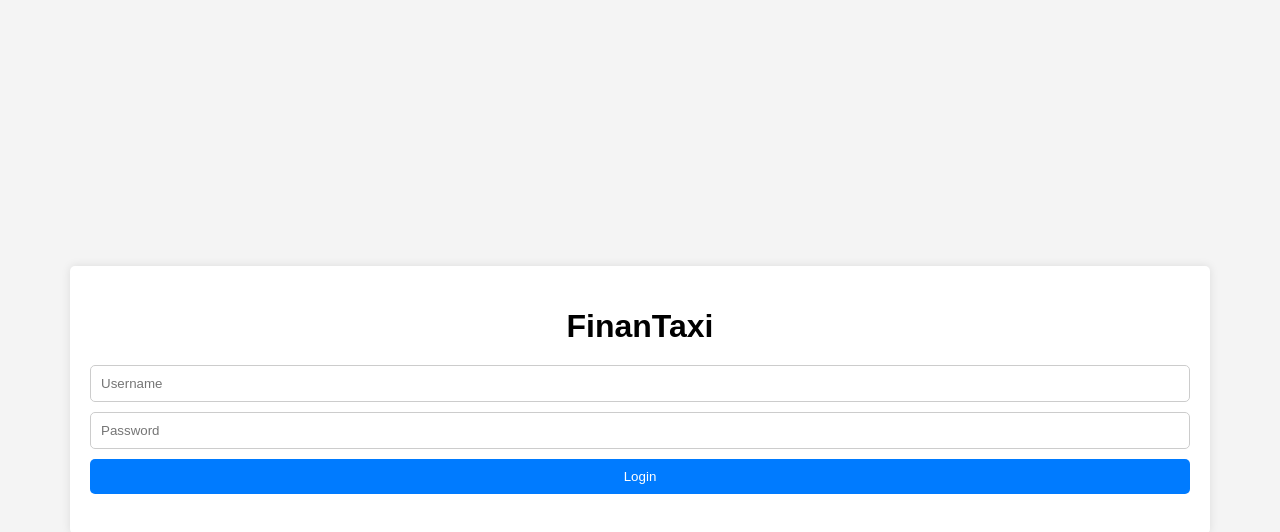
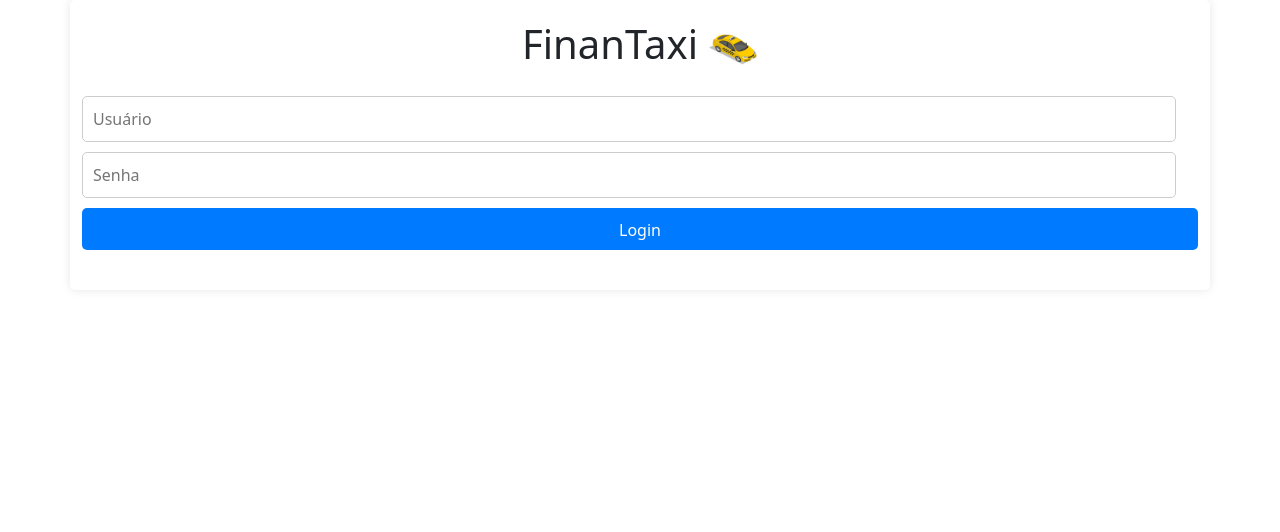
Before and after one commit to juliapavanello/FinanTaxi, a website: page public/index.html in a window 1280 px wide. Drawn offline with nearby package versions, Linux system fonts and the light colour scheme.

Commit message:
lastCommit

```diff
--- a/banco.js
+++ b/banco.js
@@ -1,5 +1,5 @@
 const { Sequelize } = require('sequelize');
-require('dotenv').config(); // Carrega as variáveis de ambiente do .env
+require('dotenv').config(); // carrega as variáveis que estao no .env
 
 if (!process.env.DATABASE_URL) {
     throw new Error("A variável de ambiente DATABASE_URL não está definida.");
--- a/package.json
+++ b/package.json
@@ -16,6 +16,7 @@
     "bcrypt": "^5.1.1",
     "body-parser": "^1.20.2",
     "dotenv": "^16.4.5",
+    "ejs": "^3.1.10",
     "express": "^4.19.2",
     "jsonwebtoken": "^9.0.2",
     "mysql": "^2.18.1",
@@ -25,7 +26,8 @@
     "pg": "^8.12.0",
     "pg-hstore": "^2.3.3",
     "sequelize": "^6.37.3"
-  }, "engines": {
+  },
+  "engines": {
     "node": "14.x"
   }
 }
--- a/public/app.js
+++ b/public/app.js
@@ -1,12 +1,12 @@
 
-const API_BASE_URL ='https://finantaxi-backend.onrender.com'  // Fallback para desenvolvimento
+const API_BASE_URL ='https://finantaxi-backend.onrender.com'  // url do sistema
 
 const loginForm = document.getElementById('login-form');
 const saldoContainer = document.getElementById('saldo-container');
 const saldoForm = document.getElementById('saldo-form');
 let authToken = null;
 
-// Função de login
+// função de login
 async function login() {
     const username = document.getElementById('username').value;
     const password = document.getElementById('password').value;
@@ -26,7 +26,7 @@ async function login() {
         saldoContainer.style.display = 'block';
         loadSaldos();
     } else {
-        alert('Credenciais inválidas');
+        alert('Informações inválidas');
     }
 }
 
@@ -65,7 +65,7 @@ async function loadSaldos() {
     }
 }
 
-// Adicionar saldo
+// função para adicionar saldo
 saldoForm.addEventListener('submit', async (e) => {
     e.preventDefault();
     const inicio = document.getElementById('inicio').value;
@@ -93,9 +93,17 @@ saldoForm.addEventListener('submit', async (e) => {
         console.error('Erro ao adicionar saldo:', errorMessage);
         alert('Erro ao adicionar saldo: ' + errorMessage);
     }
+
+    document.getElementById("inicio").value="";
+    document.getElementById("fim").value="";
+    document.getElementById("horasTrabalhadas").value="";
+    document.getElementById("ganho").value="";
+    document.getElementById("gasto").value="";
+    document.getElementById("kmInicial").value="";
+    document.getElementById("KmFinal").value="";
 });
 
-// Deletar saldo
+// função para deletar saldo
 async function deleteSaldo(id) {
     const response = await fetch(`${API_BASE_URL}/saldos/${id}`, {
         method: 'DELETE',
@@ -118,57 +126,3 @@ loginForm.addEventListener('submit', async (e) => {
     e.preventDefault();
     await login();
 });
-
-
-// // Adicionar saldo
-// saldoForm.addEventListener('submit', async (e) => {
-//     e.preventDefault();
-//     const inicio = document.getElementById('inicio').value;
-//     const fim = document.getElementById('fim').value;
-//     const horasTrabalhadas = document.getElementById('horasTrabalhadas').value;
-//     const ganho = document.getElementById('ganho').value;
-//     const gasto = document.getElementById('gasto').value;
-//     const kmInicial = document.getElementById('kmInicial').value;
-//     const kmFinal = document.getElementById('kmFinal').value;
-
-//     // Calcular kmRodados
-//     const kmRodados = parseFloat(kmFinal) - parseFloat(kmInicial);
-
-//     // Calcular saldo
-//     const saldo = parseFloat(ganho) - parseFloat(gasto);
-
-//     // Calcular saldoPorKmRodado (evitar divisão por zero)
-//     const saldoPorKmRodado = kmRodados > 0 ? saldo / kmRodados : null;
-
-//     // Calcular saldoPorHoraTrabalhada (evitar divisão por zero)
-//     const saldoPorHoraTrabalhada = horasTrabalhadas > 0 ? saldo / horasTrabalhadas : null;
-
-//     const response = await fetch(`${API_BASE_URL}/saldos/`, {
-//         method: 'POST',
-//         headers: {
-//             'Content-Type': 'application/json',
-//             'Authorization': `Bearer ${authToken}`
-//         },
-//         body: JSON.stringify({
-//             inicio,
-//             fim,
-//             horasTrabalhadas,
-//             ganho,
-//             gasto,
-//             kmInicial,
-//             kmFinal,
-//             kmRodados,
-//             saldoPorKmRodado,
-//             saldoPorHoraTrabalhada
-//         })
-//     });
-
-//     if (response.ok) {
-//         const newSaldo = await response.json();
-//         loadSaldos();
-//     } else {
-//         const errorMessage = await response.text();
-//         console.error('Erro ao adicionar saldo:', errorMessage);
-//         alert('Erro ao adicionar saldo: ' + errorMessage);
-//     }
-// });
--- a/public/index.html
+++ b/public/index.html
@@ -5,31 +5,34 @@
     <meta name="viewport" content="width=device-width, initial-scale=1.0">
     <title>FinanTaxi</title>
     <link rel="stylesheet" href="style.css">
+    <link href="https://cdn.jsdelivr.net/npm/bootstrap@5.3.3/dist/css/bootstrap.min.css" rel="stylesheet" integrity="sha384-QWTKZyjpPEjISv5WaRU9OFeRpok6YctnYmDr5pNlyT2bRjXh0JMhjY6hW+ALEwIH" crossorigin="anonymous">
 </head>
 <body>
     <div class="container">
-        <h1>FinanTaxi</h1>
-
+        <div class="oi">
+        <div class="title-container">
+            <h1>FinanTaxi</h1>
+            <img src="img/carro.png" alt="Carro" class="car-image">
+        </div>
         <form id="login-form">
-            <input type="text" id="username" placeholder="Username" required>
-            <input type="password" id="password" placeholder="Password" required>
-            <button type="submit">Login</button>
+            <input type="text" id="username" placeholder="Usuário" required>
+            <input type="password" id="password" placeholder="Senha" required>
+            <button type="submit" id="login">Login</button>
         </form>
-
+</div>
         <div id="saldo-container" style="display:none;">
             <form id="saldo-form">
                 <input type="text" id="inicio" placeholder="Início" required>
-                <!-- required é para quando o usuario precisa infromar um valor -->
                 <input type="text" id="fim" placeholder="Fim" required>
                 <input type="number" id="horasTrabalhadas" placeholder="Horas Trabalhadas" required>
                 <input type="number" id="ganho" placeholder="Ganho" required>
                 <input type="number" id="gasto" placeholder="Gasto" required>
                 <input type="number" id="kmInicial" placeholder="Km Inicial" required>
                 <input type="number" id="kmFinal" placeholder="Km Final" required>
-                <button type="submit">Adicionar Saldo</button>
+                <button type="submit" class="adicionar">Adicionar Saldo</button>
             </form>
 
-            <table>
+            <table class="table table-striped">
                 <thead>
                     <tr>
                         <th>Início</th>
--- a/public/style.css
+++ b/public/style.css
@@ -6,7 +6,7 @@ body {
     display: flex;
     justify-content: center;
     align-items: center;
-    height: 100vh;
+
 }
 
 .container {
@@ -19,10 +19,23 @@ body {
     overflow-x: auto; /* rolagem*/
 }
 
+.title-container {
+    display: flex;
+    align-items: center;
+    justify-content: center; /* Centralizar título e imagem horizontalmente */
+    margin-bottom: 20px;
+}
 
+.title-container h1 {
+    margin-right: 10px;
+}
+
+img {
+    width: 50px;
+    height: 50px;
+}
 
 h1 {
-
     text-align: center;
     margin-bottom: 20px;
 }
@@ -73,6 +86,50 @@ th {
 }
 
 button {
+    --color: #0077ff;
+    font-family: inherit;
+    display: inline-block;
+    width: 6em;
+    height: 2.6em;
+    line-height: 2.5em;
+    overflow: hidden;
+    cursor: pointer;
+    margin: 20px;
+    font-size: 17px;
+    z-index: 1;
+    color: var(--color);
+    border: 2px solid var(--color);
+    border-radius: 6px;
+    position: relative;
+}
+
+button::before {
+    position: absolute;
+    content: "";
+    background: var(--color);
+    width: 150px;
+    height: 200px;
+    z-index: -1;
+    border-radius: 50%;
+}
+
+button:hover {
+    color: white;
+}
+
+button:before {
+    top: 100%;
+    left: 100%;
+    transition: 0.3s all;
+}
+
+button:hover::before {
+    top: -30px;
+    left: -30px;
+}
+
+/* Class for the delete button to maintain its red color */
+button.deletar {
     padding: 5px 10px;
     background-color: #dc3545;
     color: white;
@@ -81,6 +138,14 @@ button {
     cursor: pointer;
 }
 
-button:hover {
+button.deletar:hover {
     background-color: #c82333;
 }
+
+button.deletar::before {
+    background: #dc3545;
+}
+
+button.deletar:hover::before {
+    background: #c82333;
+}
```
Also changed, not shown: public/img/carro.png (added), 1 other file.
